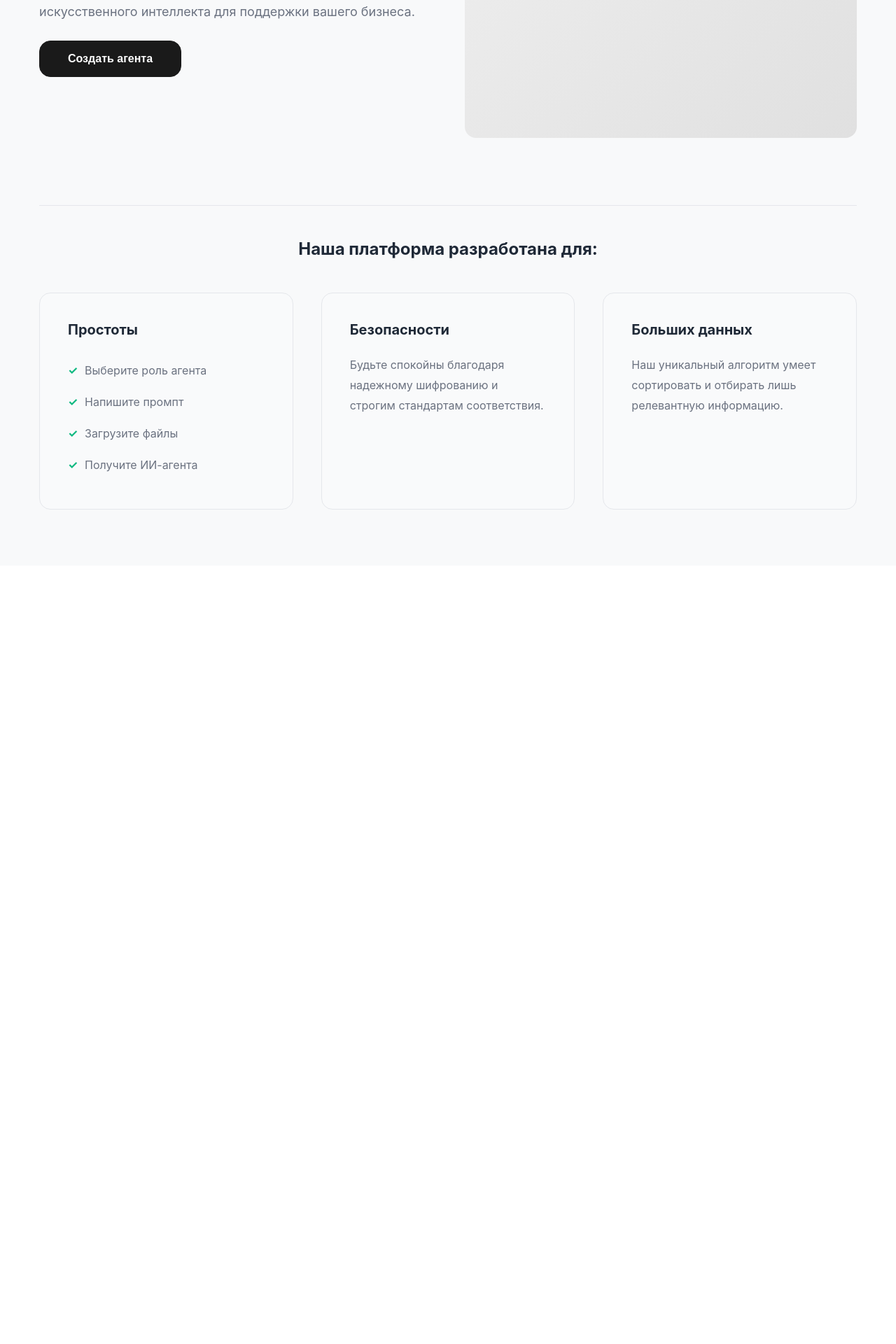
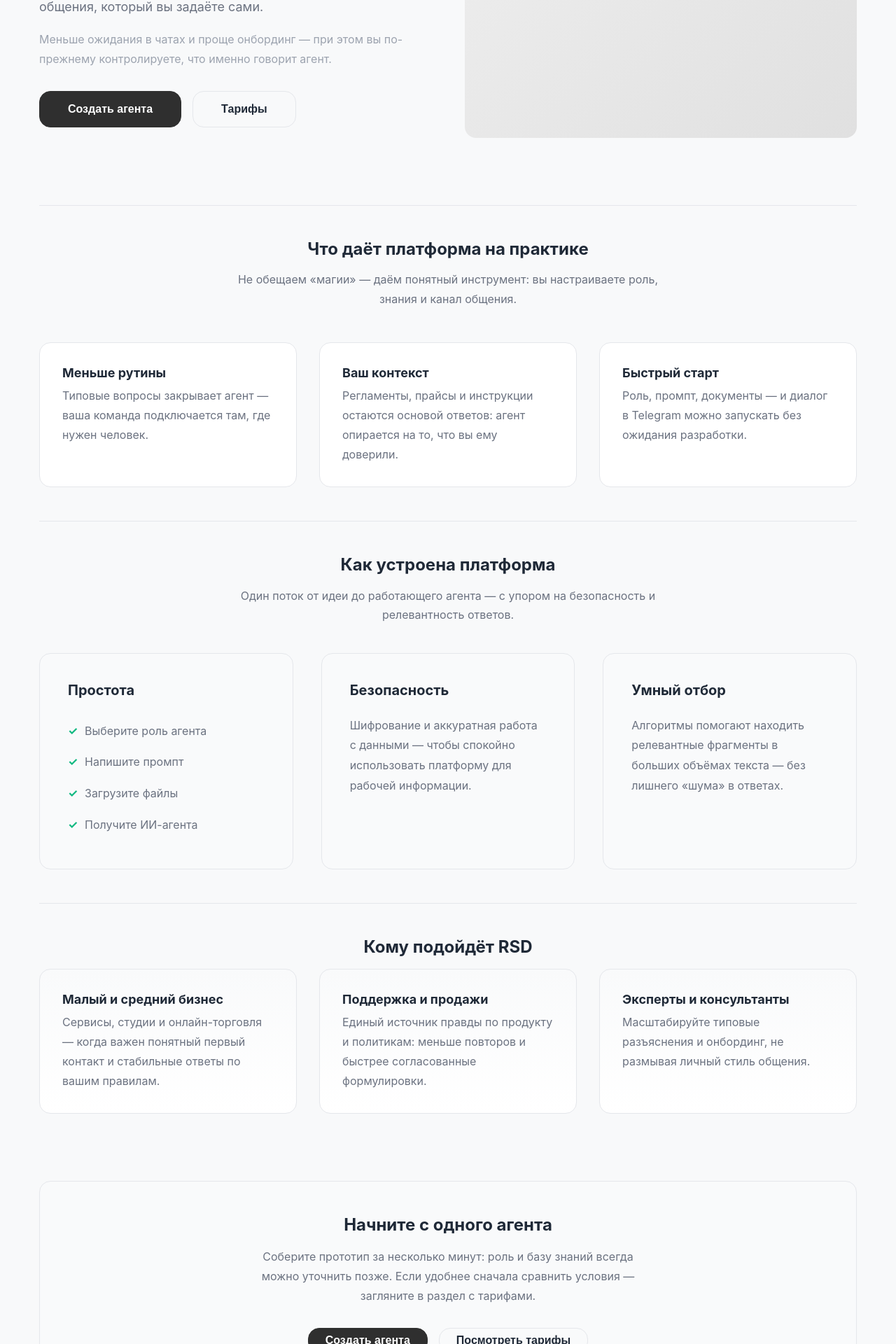
Before and after one commit to glinochka/RSD, a React app in the folder frontend/: page / in a window 1280 px wide. Shown: the part 476-2396 px from the top of the page at 70% size. Before the commit the page ends 1284 px from the top, so only its background shows below. Built offline with nearby package versions, Linux system fonts and the light colour scheme; no server answers; the HTML template or start-up script is replaced by a standard one.

Commit message:
дополнение главной страницы, удаление черного цвета

```diff
--- a/frontend/src/index.css
+++ b/frontend/src/index.css
@@ -16,6 +16,7 @@
   --color-bg-light: #f9fafb;
   --color-bg-lighter: #f3f4f6;
   --color-border: #e5e7eb;
+  --primary-black: #2f2f2f;
 
   /* Typography */
   --font-family: -apple-system, BlinkMacSystemFont, 'Segoe UI', 'Roboto', 'Oxygen', 'Ubuntu', 'Cantarell', 'Helvetica Neue', sans-serif;
@@ -51,11 +52,11 @@
   --radius-full: 9999px;
 
   /* Shadows */
-  --shadow-sm: 0 1px 2px 0 rgba(0, 0, 0, 0.05);
-  --shadow-base: 0 1px 3px 0 rgba(0, 0, 0, 0.1);
-  --shadow-md: 0 4px 6px -1px rgba(0, 0, 0, 0.1);
-  --shadow-lg: 0 10px 15px -3px rgba(0, 0, 0, 0.1);
-  --shadow-xl: 0 20px 25px -5px rgba(0, 0, 0, 0.1);
+  --shadow-sm: 0 1px 2px 0 rgba(47, 47, 47, 0.05);
+  --shadow-base: 0 1px 3px 0 rgba(47, 47, 47, 0.1);
+  --shadow-md: 0 4px 6px -1px rgba(47, 47, 47, 0.1);
+  --shadow-lg: 0 10px 15px -3px rgba(47, 47, 47, 0.1);
+  --shadow-xl: 0 20px 25px -5px rgba(47, 47, 47, 0.1);
 
   /* Transitions */
   --transition-fast: 150ms ease-in-out;
@@ -242,9 +243,9 @@ label {
 }
 
 .btn-black {
-  background-color: #1a1a1a;
+  background-color: #2f2f2f;
   color: #ffffff;
-  border: 1px solid #1a1a1a;
+  border: 1px solid #2f2f2f;
 }
 
 .btn-black:hover:not(:disabled) {
--- a/frontend/src/pages/Main.jsx
+++ b/frontend/src/pages/Main.jsx
@@ -10,10 +10,28 @@ import MainLayout from '../components/Layout';
 import { NAVIGATION_ROUTES } from '../config/constants';
 import '../styles/main.css';
 
+const VALUE_HIGHLIGHTS = [
+  {
+    id: 'time',
+    title: 'Меньше рутины',
+    text: 'Типовые вопросы закрывает агент — ваша команда подключается там, где нужен человек.',
+  },
+  {
+    id: 'context',
+    title: 'Ваш контекст',
+    text: 'Регламенты, прайсы и инструкции остаются основой ответов: агент опирается на то, что вы ему доверили.',
+  },
+  {
+    id: 'start',
+    title: 'Быстрый старт',
+    text: 'Роль, промпт, документы — и диалог в Telegram можно запускать без ожидания разработки.',
+  },
+];
+
 const FEATURES = [
   {
     id: 'simplicity',
-    title: 'Простоты',
+    title: 'Простота',
     items: [
       'Выберите роль агента',
       'Напишите промпт',
@@ -23,13 +41,33 @@ const FEATURES = [
   },
   {
     id: 'security',
-    title: 'Безопасности',
-    description: 'Будьте спокойны благодаря надежному шифрованию и строгим стандартам соответствия.',
+    title: 'Безопасность',
+    description:
+      'Шифрование и аккуратная работа с данными — чтобы спокойно использовать платформу для рабочей информации.',
   },
   {
     id: 'bigdata',
-    title: 'Больших данных',
-    description: 'Наш уникальный алгоритм умеет сортировать и отбирать лишь релевантную информацию.',
+    title: 'Умный отбор',
+    description:
+      'Алгоритмы помогают находить релевантные фрагменты в больших объёмах текста — без лишнего «шума» в ответах.',
+  },
+];
+
+const FOR_WHOM = [
+  {
+    id: 'smb',
+    title: 'Малый и средний бизнес',
+    text: 'Сервисы, студии и онлайн-торговля — когда важен понятный первый контакт и стабильные ответы по вашим правилам.',
+  },
+  {
+    id: 'teams',
+    title: 'Поддержка и продажи',
+    text: 'Единый источник правды по продукту и политикам: меньше повторов и быстрее согласованные формулировки.',
+  },
+  {
+    id: 'experts',
+    title: 'Эксперты и консультанты',
+    text: 'Масштабируйте типовые разъяснения и онбординг, не размывая личный стиль общения.',
   },
 ];
 
@@ -45,26 +83,61 @@ const Main = () => {
     }
   };
 
+  const handlePricing = () => navigate(NAVIGATION_ROUTES.PRICING);
+
   return (
     <MainLayout>
       <div className="main-content">
-        <section className="hero">
+        <section className="hero" aria-labelledby="hero-heading">
           <div className="hero-content">
-            <h1>Ваш бизнес.</h1>
+            <h1 id="hero-heading">Ваш бизнес.</h1>
             <div className="highlight">Ваши знания.</div>
             <h2>Ваш сотрудник.</h2>
             <p className="description">
-              RSD — это no-code платформа для создания агентов искусственного интеллекта для поддержки вашего бизнеса.
+              RSD — no-code платформа для ИИ-агентов под поддержку, продажи и внутренние процессы. Соберите сценарий без
+              разработчиков: ответы опираются на ваши документы и тон общения, который вы задаёте сами.
             </p>
-            <button className="btn btn-black" onClick={handleCreateAgent}>
-              Создать агента
-            </button>
+            <p className="description-lead">
+              Меньше ожидания в чатах и проще онбординг — при этом вы по-прежнему контролируете, что именно говорит агент.
+            </p>
+            <div className="hero-actions">
+              <button type="button" className="btn btn-black" onClick={handleCreateAgent}>
+                Создать агента
+              </button>
+              <button type="button" className="btn btn-outline hero-actions-secondary" onClick={handlePricing}>
+                Тарифы
+              </button>
+            </div>
           </div>
-          <div className="media-placeholder">МЕДИА</div>
+          <div className="media-placeholder" aria-hidden="true">
+            МЕДИА
+          </div>
         </section>
 
-        <section className="features">
-          <h3>Наша платформа разработана для:</h3>
+        <section className="value-highlights" aria-labelledby="value-highlights-heading">
+          <h2 id="value-highlights-heading" className="section-title">
+            Что даёт платформа на практике
+          </h2>
+          <p className="section-lead">
+            Не обещаем «магии» — даём понятный инструмент: вы настраиваете роль, знания и канал общения.
+          </p>
+          <div className="value-highlights-grid">
+            {VALUE_HIGHLIGHTS.map((block) => (
+              <article key={block.id} className="value-highlight-card">
+                <h3>{block.title}</h3>
+                <p>{block.text}</p>
+              </article>
+            ))}
+          </div>
+        </section>
+
+        <section className="features" aria-labelledby="features-heading">
+          <h2 id="features-heading" className="section-title">
+            Как устроена платформа
+          </h2>
+          <p className="section-lead section-lead-tight">
+            Один поток от идеи до работающего агента — с упором на безопасность и релевантность ответов.
+          </p>
           <div className="features-grid">
             {FEATURES.map((feature) => (
               <div key={feature.id} className="feature-card">
@@ -82,6 +155,38 @@ const Main = () => {
             ))}
           </div>
         </section>
+
+        <section className="audience-section" aria-labelledby="audience-heading">
+          <h2 id="audience-heading" className="section-title">
+            Кому подойдёт RSD
+          </h2>
+          <div className="audience-grid">
+            {FOR_WHOM.map((item) => (
+              <article key={item.id} className="audience-card">
+                <h3>{item.title}</h3>
+                <p>{item.text}</p>
+              </article>
+            ))}
+          </div>
+        </section>
+
+        <section className="cta-band" aria-labelledby="cta-heading">
+          <div className="cta-band-inner">
+            <h2 id="cta-heading">Начните с одного агента</h2>
+            <p>
+              Соберите прототип за несколько минут: роль и базу знаний всегда можно уточнить позже. Если удобнее сначала
+              сравнить условия — загляните в раздел с тарифами.
+            </p>
+            <div className="cta-band-actions">
+              <button type="button" className="btn btn-black" onClick={handleCreateAgent}>
+                Создать агента
+              </button>
+              <button type="button" className="btn btn-outline" onClick={handlePricing}>
+                Посмотреть тарифы
+              </button>
+            </div>
+          </div>
+        </section>
       </div>
     </MainLayout>
   );
--- a/frontend/src/styles/agent.css
+++ b/frontend/src/styles/agent.css
@@ -2,8 +2,8 @@
 @import url('https://fonts.googleapis.com/css2?family=Inter:wght@400;500;600;700;800&display=swap');
 
 :root {
-    --primary-black: #1a1a1a;
-    --border-color: #000000;
+    --primary-black: #2f2f2f;
+    --border-color: #2f2f2f;
     --text-gray: #666;
     --bg-white: #ffffff;
     --transition: all 0.2s ease;
@@ -50,7 +50,7 @@ body {
 
 .btn-outline {
     background: white;
-    color: black;
+    color: #2f2f2f;
 }
 
 .btn-outline:hover {
--- a/frontend/src/styles/createAgent.css
+++ b/frontend/src/styles/createAgent.css
@@ -193,7 +193,7 @@
 .auth-modal-backdrop {
   position: fixed;
   inset: 0;
-  background: rgba(0, 0, 0, 0.35);
+  background: rgba(47, 47, 47, 0.35);
   display: flex;
   align-items: center;
   justify-content: center;
@@ -207,7 +207,7 @@
   padding: var(--spacing-2xl);
   max-width: 420px;
   width: 100%;
-  box-shadow: 0 20px 40px rgba(0, 0, 0, 0.18);
+  box-shadow: 0 20px 40px rgba(47, 47, 47, 0.18);
   text-align: center;
 }
 
--- a/frontend/src/styles/errorBoundary.css
+++ b/frontend/src/styles/errorBoundary.css
@@ -15,7 +15,7 @@
   padding: 3rem 2rem;
   max-width: 600px;
   text-align: center;
-  box-shadow: 0 10px 40px rgba(0, 0, 0, 0.1);
+  box-shadow: 0 10px 40px rgba(47, 47, 47, 0.1);
 }
 
 .error-container h1 {
--- a/frontend/src/styles/main.css
+++ b/frontend/src/styles/main.css
@@ -46,8 +46,27 @@
 .description {
   font-size: var(--font-size-lg);
   color: var(--color-text-light);
-  margin-bottom: var(--spacing-lg);
+  margin-bottom: var(--spacing-base);
   line-height: 1.8;
+}
+
+.description-lead {
+  font-size: var(--font-size-base);
+  color: var(--color-text-lighter);
+  margin-bottom: var(--spacing-xl);
+  line-height: 1.75;
+  max-width: 36rem;
+}
+
+.hero-actions {
+  display: flex;
+  flex-wrap: wrap;
+  align-items: center;
+  gap: var(--spacing-base);
+}
+
+.hero-actions-secondary {
+  border-color: var(--color-border);
 }
 
 .hero .btn {
@@ -67,17 +86,69 @@
   font-weight: var(--font-weight-semibold);
 }
 
+/* Shared section headings */
+.section-title {
+  text-align: center;
+  font-size: var(--font-size-2xl);
+  margin-bottom: var(--spacing-base);
+  color: var(--color-text);
+}
+
+.section-lead {
+  text-align: center;
+  max-width: 40rem;
+  margin: 0 auto var(--spacing-3xl);
+  font-size: var(--font-size-base);
+  color: var(--color-text-light);
+  line-height: 1.7;
+}
+
+.section-lead-tight {
+  margin-bottom: var(--spacing-2xl);
+}
+
+/* Value highlights */
+.value-highlights {
+  padding: var(--spacing-3xl) 0;
+  border-top: 1px solid var(--color-border);
+}
+
+.value-highlights-grid {
+  display: grid;
+  grid-template-columns: repeat(auto-fit, minmax(260px, 1fr));
+  gap: var(--spacing-xl);
+}
+
+.value-highlight-card {
+  padding: var(--spacing-xl);
+  border-radius: var(--radius-lg);
+  border: 1px solid var(--color-border);
+  background-color: var(--color-bg);
+  transition: border-color var(--transition-base), box-shadow var(--transition-base);
+}
+
+.value-highlight-card:hover {
+  border-color: rgba(102, 126, 234, 0.35);
+  box-shadow: var(--shadow-md);
+}
+
+.value-highlight-card h3 {
+  font-size: var(--font-size-lg);
+  margin-bottom: var(--spacing-sm);
+  color: var(--color-text);
+}
+
+.value-highlight-card p {
+  margin: 0;
+  font-size: var(--font-size-base);
+  color: var(--color-text-light);
+  line-height: 1.75;
+}
+
 /* Features Section */
 .features {
   padding: var(--spacing-3xl) 0;
   border-top: 1px solid var(--color-border);
-}
-
-.features h3 {
-  text-align: center;
-  font-size: var(--font-size-2xl);
-  margin-bottom: var(--spacing-3xl);
-  color: var(--color-text);
 }
 
 .features-grid {
@@ -133,6 +204,73 @@
   font-weight: var(--font-weight-bold);
 }
 
+/* Audience */
+.audience-section {
+  padding: var(--spacing-3xl) 0;
+  border-top: 1px solid var(--color-border);
+}
+
+.audience-grid {
+  display: grid;
+  grid-template-columns: repeat(auto-fit, minmax(260px, 1fr));
+  gap: var(--spacing-xl);
+}
+
+.audience-card {
+  padding: var(--spacing-xl);
+  border-radius: var(--radius-lg);
+  background: linear-gradient(180deg, var(--color-bg-light) 0%, var(--color-bg) 100%);
+  border: 1px solid var(--color-border);
+}
+
+.audience-card h3 {
+  font-size: var(--font-size-lg);
+  margin-bottom: var(--spacing-sm);
+  color: var(--color-text);
+}
+
+.audience-card p {
+  margin: 0;
+  font-size: var(--font-size-base);
+  color: var(--color-text-light);
+  line-height: 1.75;
+}
+
+/* Closing CTA */
+.cta-band {
+  margin: var(--spacing-3xl) 0 var(--spacing-2xl);
+  padding: var(--spacing-3xl) var(--spacing-xl);
+  border-radius: var(--radius-lg);
+  background: var(--color-bg-light);
+  border: 1px solid var(--color-border);
+}
+
+.cta-band-inner {
+  max-width: 36rem;
+  margin: 0 auto;
+  text-align: center;
+}
+
+.cta-band-inner h2 {
+  font-size: var(--font-size-2xl);
+  margin-bottom: var(--spacing-base);
+  color: var(--color-text);
+}
+
+.cta-band-inner > p {
+  margin: 0 0 var(--spacing-xl);
+  font-size: var(--font-size-base);
+  color: var(--color-text-light);
+  line-height: 1.75;
+}
+
+.cta-band-actions {
+  display: flex;
+  flex-wrap: wrap;
+  justify-content: center;
+  gap: var(--spacing-base);
+}
+
 /* Responsive */
 @media (max-width: 768px) {
   .hero {
@@ -154,9 +292,12 @@
     min-height: 300px;
   }
 
-  .features h3 {
+  .section-title {
     font-size: var(--font-size-xl);
-    margin-bottom: var(--spacing-2xl);
+  }
+
+  .cta-band {
+    padding: var(--spacing-2xl) var(--spacing-lg);
   }
 }
 
--- a/frontend/src/styles/notifications.css
+++ b/frontend/src/styles/notifications.css
@@ -19,7 +19,7 @@
   margin-bottom: 1rem;
   border-radius: 6px;
   background: white;
-  box-shadow: 0 4px 12px rgba(0, 0, 0, 0.15);
+  box-shadow: 0 4px 12px rgba(47, 47, 47, 0.15);
   animation: slideIn 0.3s ease-out;
   pointer-events: all;
   min-height: 60px;
```
Also changed, not shown: frontend/src/styles/auth.css (+5 -5 lines).
